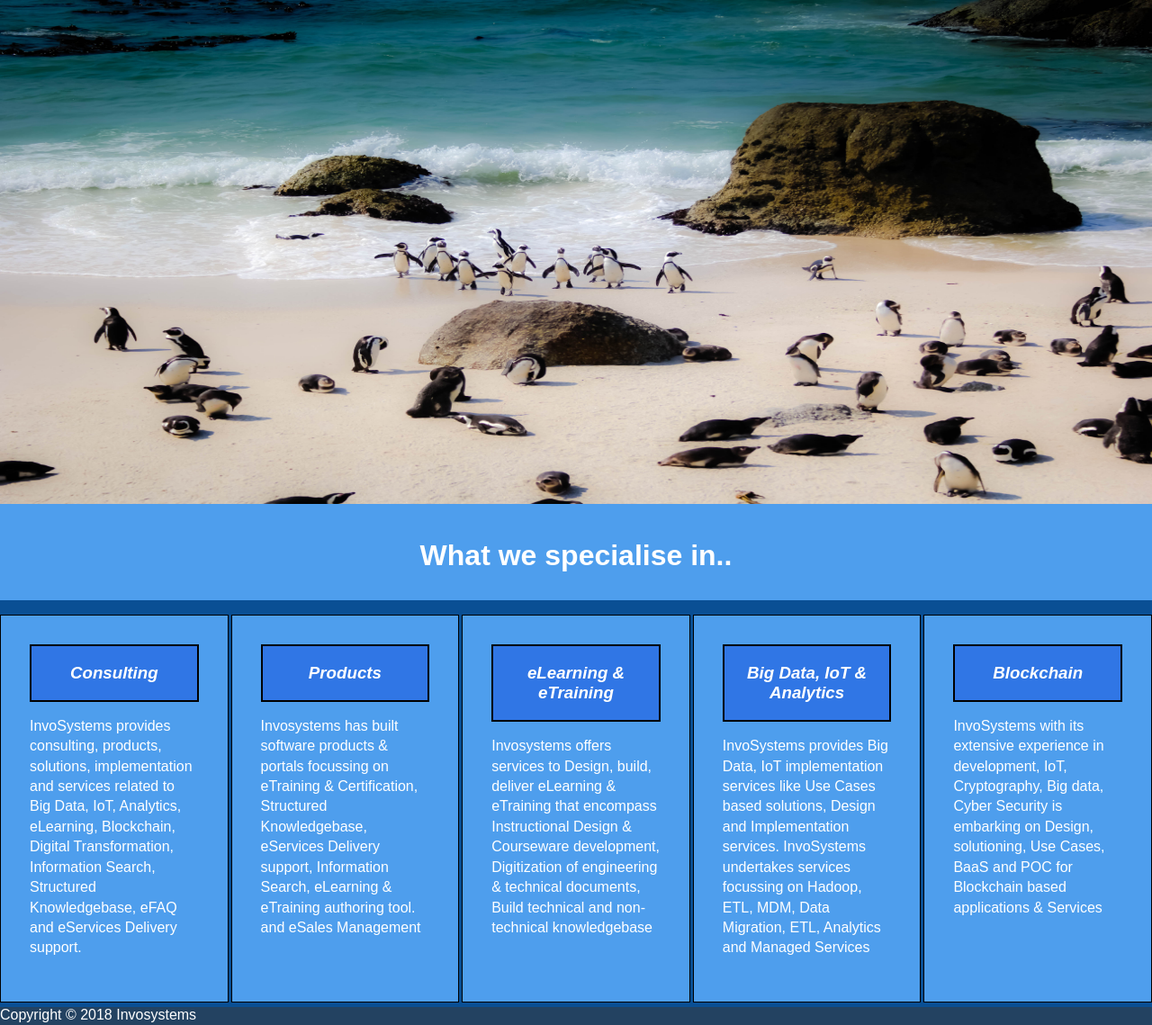
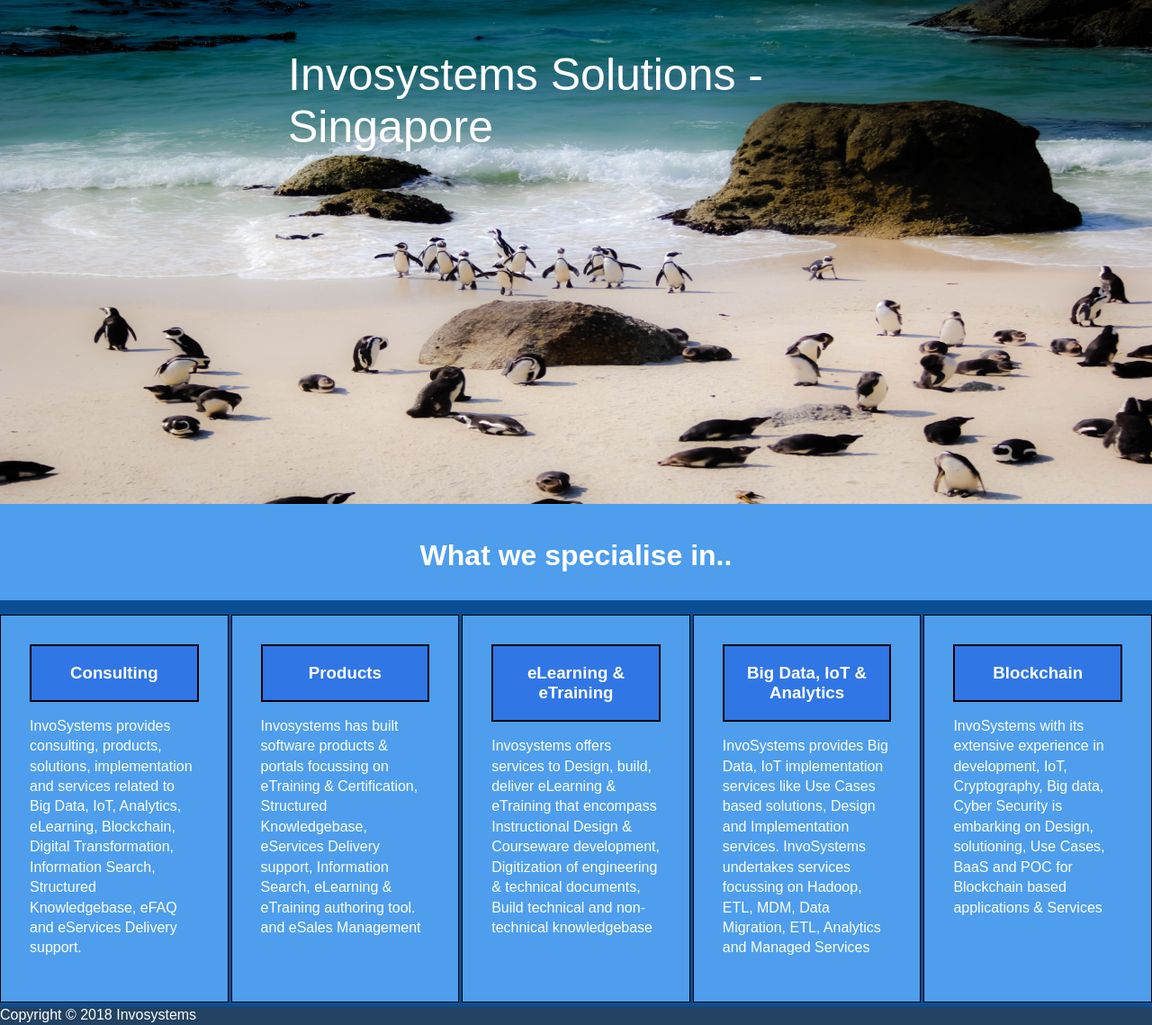
Before and after one commit to thenosewizard/InvoSystemsWebsite, a Flask app: page / in a window 1280 px wide. Shown: the part 80-1219 px from the top of the page at 90% size. Run offline with Flask 2, Linux system fonts and the light colour scheme.

Commit message:
Added words on the images

```diff
--- a/static/main.css
+++ b/static/main.css
@@ -55,6 +55,17 @@
     background-position: center;
     min-height: 500px;
     /* background-image: url('../static/corrugated-decor-decoration-933149.jpg') */
+}
+
+/* Content for the image*/
+#content {
+    position: absolute;
+    top: 30%;
+    left: 50%;
+    transform: translate(-50%, -200%);
+    color: #ffffff;
+    text-align: 40%;
+    font-size: 50px;
 }
 
 #imageChange {
@@ -139,7 +150,6 @@
 /* For the things invosystems specilises in (TITLES) */
 .home-titles {
     text-align: center;
-    font-style: italic;
     font-weight: bold;
 }
 
--- a/static/main.js
+++ b/static/main.js
@@ -3,6 +3,9 @@
 let  i = 0;
 const time = 3000;
 let image = [];
+let text = ["Invosystems Solutions - Singapore", "Invodata Systems Technologies - Malaysia"];
+
+// Images to appear on the home page
 
 image[0] = '..\\static\\casey-allen-276030-unsplash.jpg';
 image[1] = '..\\static\\loic-mermilliod-224470-unsplash.jpg';
@@ -11,6 +14,7 @@
 
 function imgChanger() {
     document.picture.src = image[i]
+    document.getElementById("content").innerHTML = text[i];
 
     if (i < image.length - 1) {
         i++;
@@ -22,6 +26,7 @@
     setTimeout("imgChanger()", time);
 }
 
+
+
 window.onload = imgChanger;
-
 // variables needed
--- a/templates/home.html
+++ b/templates/home.html
@@ -7,6 +7,7 @@
         <div class="image">
             <div class="pictureButtons" id="left-button"></div>
                 <img id="imageChange" name = "picture" alt="An image">
+                <div id="content"></div>
             <div class="pictureButtons" id="right-button"></div>
         </div>
 
```
